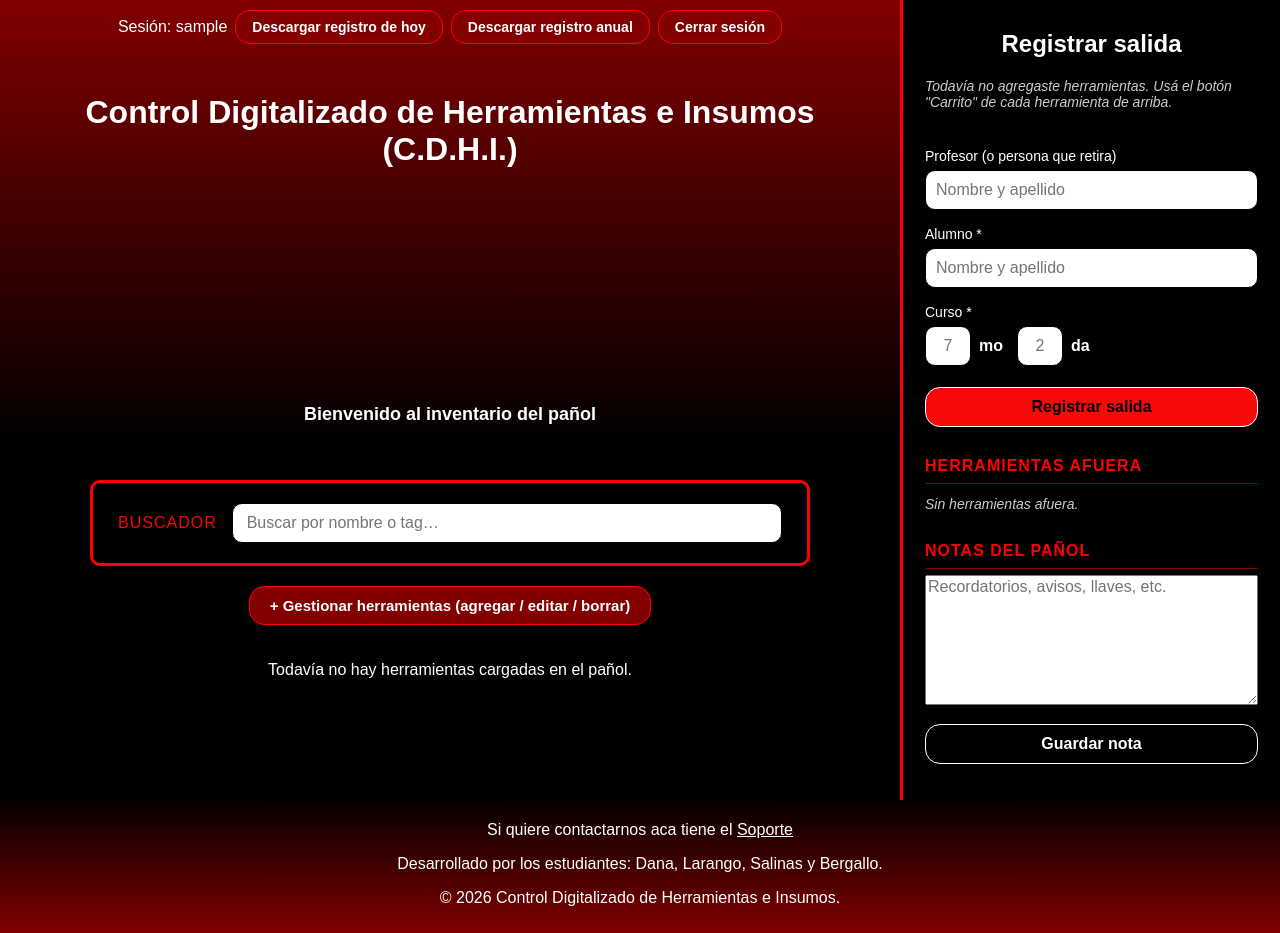
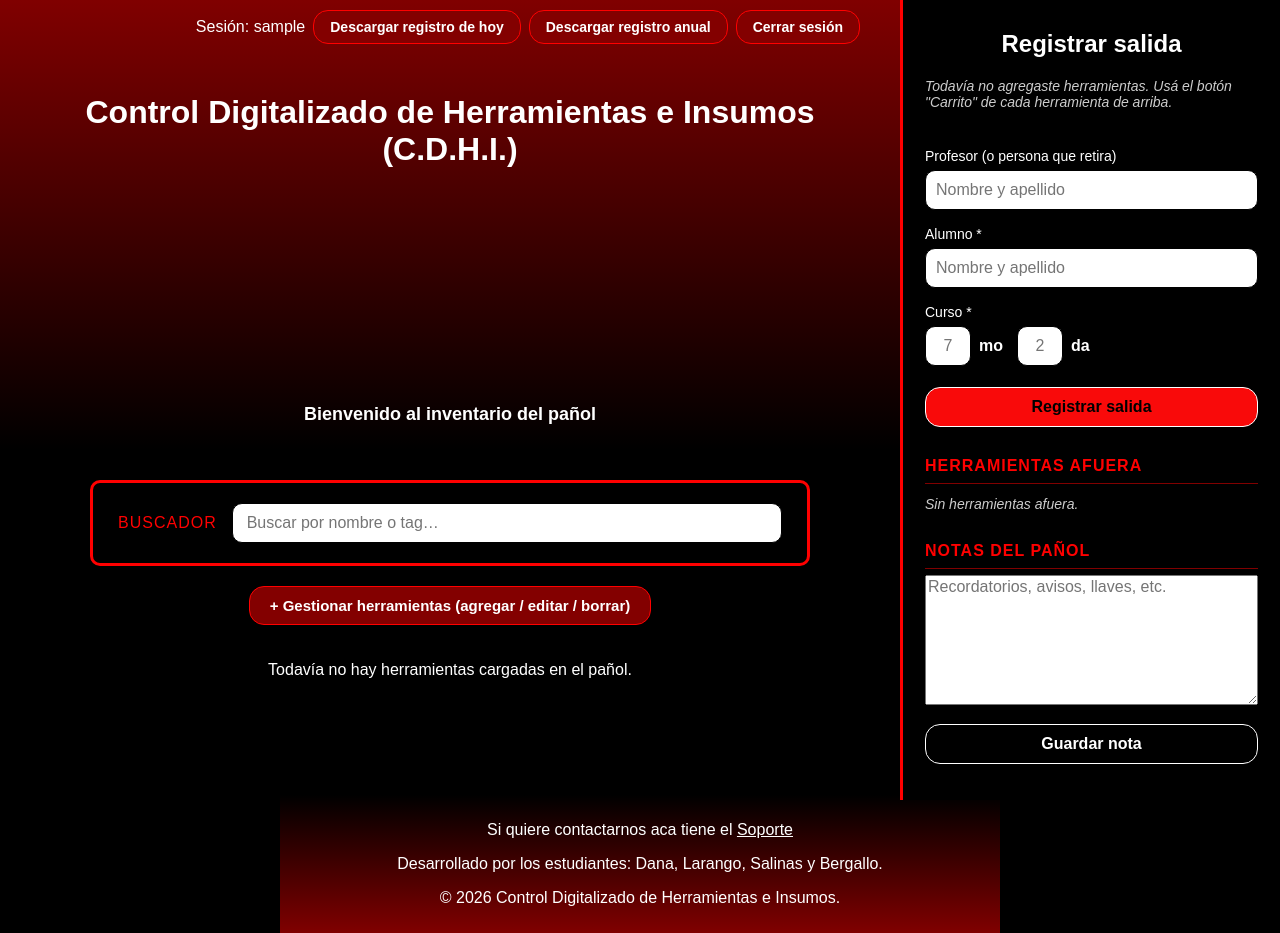
Before and after one commit to chiraaL/cdhi, a Flask app: page /index in a window 1280 px wide. Run offline with Flask 3, Linux system fonts and the light colour scheme; the visitor is signed in with stand-in values (Sample User, id 1); data that the repository does not hold is empty; parts of the project's set-up code (start-up, migrations or seed data) failed here and were passed over; some libraries are stand-ins or nearby versions.

Commit message:
Fix: botones header a la derecha (justify-content: flex-end + padding-right: 20px). Footer centrado como buscador (max-width: 720px, margin: 100px auto 0). Media query footer removido.

```diff
--- a/static/css/index.css
+++ b/static/css/index.css
@@ -63,20 +63,19 @@ header {
         width: calc(100% - var(--ancho-sidebar-salida));
         /* left-aligned para que su borde derecho coincida con la sidebar */
     }
-    footer {
-        width: calc(100% - var(--ancho-sidebar-salida));
-    }
+    /* footer usa max-width: 720px + margin: auto; no necesita ancho fijo aquí */
 }
 
 .header-acciones {
     display: flex;
     flex-direction: row;
     flex-wrap: wrap;
-    justify-content: center;        /* centrado igual que footer/título */
+    justify-content: flex-end;        /* pegados al borde derecho del .layout (sidebar) */
     align-items: center;
     gap: 8px;
     width: 100%;
-    margin-bottom: 10px;            /* espacio antes del título */
+    margin-bottom: 10px;
+    padding-right: 20px;              /* margen desde el borde de la sidebar */
 }
 
 .btn-logout {
@@ -542,12 +541,12 @@ footer {
     background-image: linear-gradient(to top, #800000, #000000);
     color: #ffffff;
     text-align: center;
-    padding: 10px 0;
+    padding: 10px 20px;
     position: static;
     bottom: 0;
-    width: 100%;
-    margin-top: 100px;
-    box-sizing: border-box;         /* consistencia con header/main */
+    max-width: 720px;                 /* mismo ancho máximo que buscador */
+    margin: 100px auto 0;             /* centrado con margin: auto como buscador */
+    box-sizing: border-box;
 }
 
 .soporte {
```
